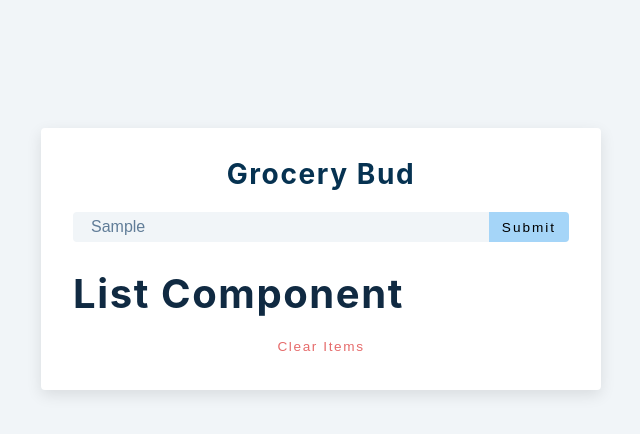
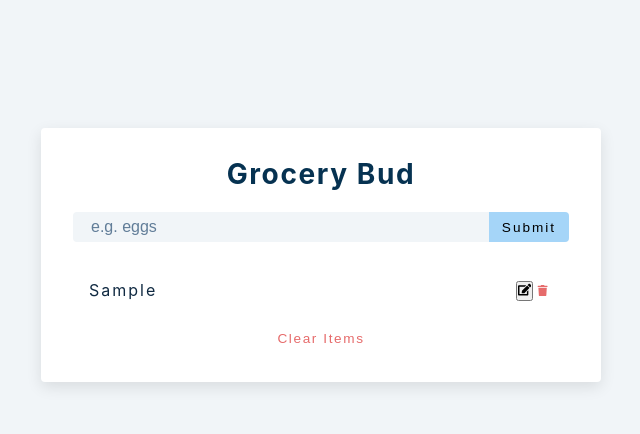
Before and after one commit to livos/jsc-grocery-bud, a React (Create React App) app in the folder setup/: page / in a window 1280 px wide. Both pictures are taken after typing "Sample" into the empty fields and a click on the button "Submit". Shown: the top 434 px of the page, without its empty margins (319-959 px from the left). Built offline with nearby package versions, Linux system fonts and the light colour scheme.

Commit message:
add item

```diff
--- a/setup/src/App.js
+++ b/setup/src/App.js
@@ -11,7 +11,16 @@
 
   const handleSubmit = (e) => {
     e.preventDefault();
-    console.log("hello");
+    if (!name) {
+      // display alert
+    } else if (name && isEditing) {
+      // deal with edit
+    } else {
+      // show alert
+      const newItem = { id: new Date().getTime().toString(), title: name };
+      setList([...list, newItem]);
+      setName("");
+    }
   };
 
   return (
@@ -32,10 +41,12 @@
           </button>
         </div>
       </form>
-      <div className="grocery-container">
-        <List />
-        <button className="clear-btn">clear items</button>
-      </div>
+      {list.length > 0 && (
+        <div className="grocery-container">
+          <List items={list} />
+          <button className="clear-btn">clear items</button>
+        </div>
+      )}
     </section>
   );
 }
--- a/setup/src/List.js
+++ b/setup/src/List.js
@@ -1,7 +1,26 @@
-import React from 'react'
-import { FaEdit, FaTrash } from 'react-icons/fa'
-const List = () => {
-  return <h2>list component</h2>
-}
+import React from "react";
+import { FaEdit, FaTrash } from "react-icons/fa";
+const List = ({ items }) => {
+  return (
+    <div className="grocery_list">
+      {items.map((item) => {
+        const { id, title } = item;
+        return (
+          <article key={id} className="grocery-item">
+            <p className="title">{title}</p>
+            <div className="btn-container">
+              <button type="button" className="etit-btn">
+                <FaEdit />
+              </button>
+              <button type="button" className="delete-btn">
+                <FaTrash />
+              </button>
+            </div>
+          </article>
+        );
+      })}
+    </div>
+  );
+};
 
-export default List
+export default List;
```
